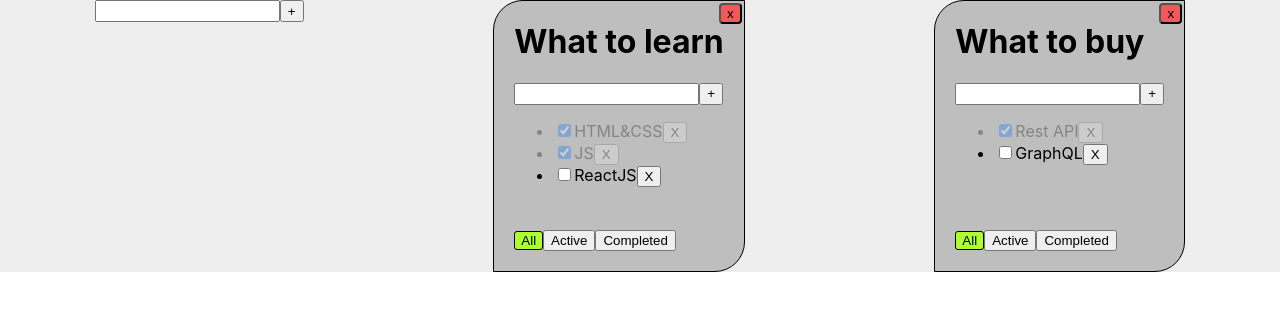
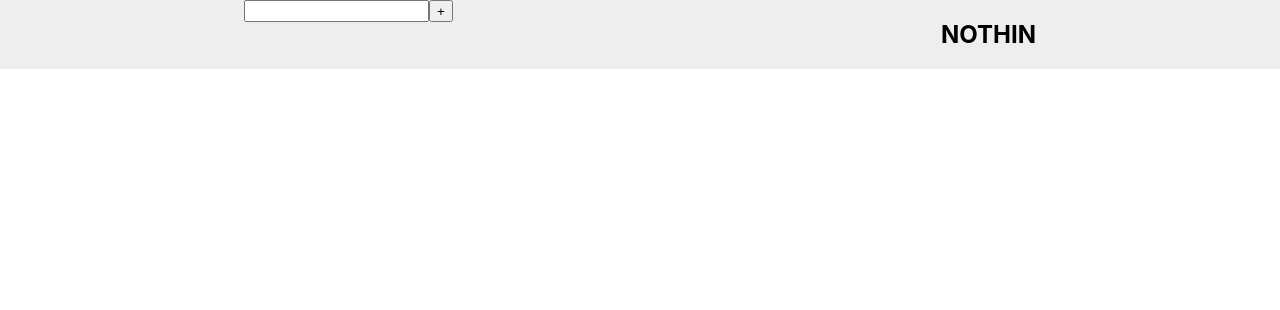
Before and after one commit to pdxserg/todolist_new, a React (Create React App) app: page / in a window 1280 px wide. Shown: the top 310 px of the page. Built offline with nearby package versions, Linux system fonts and the light colour scheme.

Commit message:
refactoring

```diff
--- a/src/AppWithRedux.tsx
+++ b/src/AppWithRedux.tsx
@@ -17,6 +17,8 @@ import {
 	removeTaskAC, TaskActionsType,
 	tasksReducer
 } from "./modules/tasks-reducer";
+import {useDispatch, useSelector} from "react-redux";
+import {AppRootStateType} from "./modules/store";
 
 export type FilterValue = "ALL" | "ACTIVE" | "COMPLITED"
 
@@ -39,63 +41,47 @@ export const AppWithRedux = () => {
 	let todolistID1 = v1()
 	let todolistID2 = v1()
 
-	let [todolists, dispatchTodolists] = useReducer<Reducer<TodolistType[],  TodolistActionsType>>(todolistsReducer, [
-		{id: todolistID1, title: 'What to learn', filter: 'ALL'},
-		{id: todolistID2, title: 'What to buy', filter: 'ALL'},
-	])
+	let todolists = useSelector<AppRootStateType, TodolistType[]>(state => state.todolists)
 
-	let [tasks, dispatchTasks] = useReducer<Reducer<TasksPropsType, TaskActionsType>>(tasksReducer, {
-		[todolistID1]: [
-			{id: v1(), title: 'HTML&CSS', isDone: true},
-			{id: v1(), title: 'JS', isDone: true},
-			{id: v1(), title: 'ReactJS', isDone: false},
-		],
-		[todolistID2]: [
-			{id: v1(), title: 'Rest API', isDone: true},
-			{id: v1(), title: 'GraphQL', isDone: false},
-		],
-	})
-
+	let tasks = useSelector<AppRootStateType,TasksPropsType >(state => state.tasks)
+const dispatch = useDispatch()
 	console.log(todolists)
 	console.log(tasks)
 	const removeTask = (todolId: string, taskId: string) => {
-		dispatchTasks(removeTaskAC(todolId, taskId))
+		dispatch (removeTaskAC(todolId, taskId))
 		// setTasks({...tasks, [todolId]: tasks[todolId].filter(t => t.id !== taskId)})
 	}
 	const addTask = (todolId: string, title: string) => {
 		// const newTask = {id: v1(), title: title, isDone: false}
 		// setTasks({...tasks, [todolId]: [newTask, ...tasks[todolId]]})
-		dispatchTasks(addTaskAC(todolId, title))
+		dispatch(addTaskAC(todolId, title))
 	}
 
 	const changeStatus = (todolId: string, id: string, isDone: boolean) => {
 		// setTasks({...tasks, [todolId]: tasks[todolId].map(t => t.id === id ? {...t, isDone: isDone} : t)}).
-		dispatchTasks(changeTaskStatusAC(todolId, id, isDone ))
+		dispatch(changeTaskStatusAC(todolId, id, isDone ))
 	}
 	const filterTasks = (todolId: string, filter: FilterValue) => {
-		dispatchTodolists(changeFilterTodoListAC(todolId, filter))
+		dispatch(changeFilterTodoListAC(todolId, filter))
 	}
 	const removeTodolist = (todolId: string) => {
 		let action = removeTodolistAC(todolId)
-		dispatchTodolists(action)
-		dispatchTasks(action)
+		dispatch(action)
+
 
 
 	}
 	const addTodolist = (title: string) => {
 		let action   = addTodoListAC( title)
-		dispatchTodolists(action)
-		dispatchTasks(action)
-
-
+		dispatch(action)
 	}
 
 	const changeTitleTodolist = (todolId: string, newTitle: string) => {
-		dispatchTodolists(changeTitleTodoListAC(todolId, newTitle))
+		dispatch(changeTitleTodoListAC(todolId, newTitle))
 	}
 	const changeTitleTask = (todolId: string, taskId: string, newTitle: string) => {
 		// setTasks({...tasks, [todolId]: tasks[todolId].map(t => t.id === taskId ? {...t, title: newTitle} : t)})
-		dispatchTasks(changeTitleTaskAC(todolId, taskId, newTitle ))
+		dispatch(changeTitleTaskAC(todolId, taskId, newTitle ))
 	}
 
 	return (
```
Also changed, not shown: src/modules/todolists-reducer.ts (+1 -7 lines).
